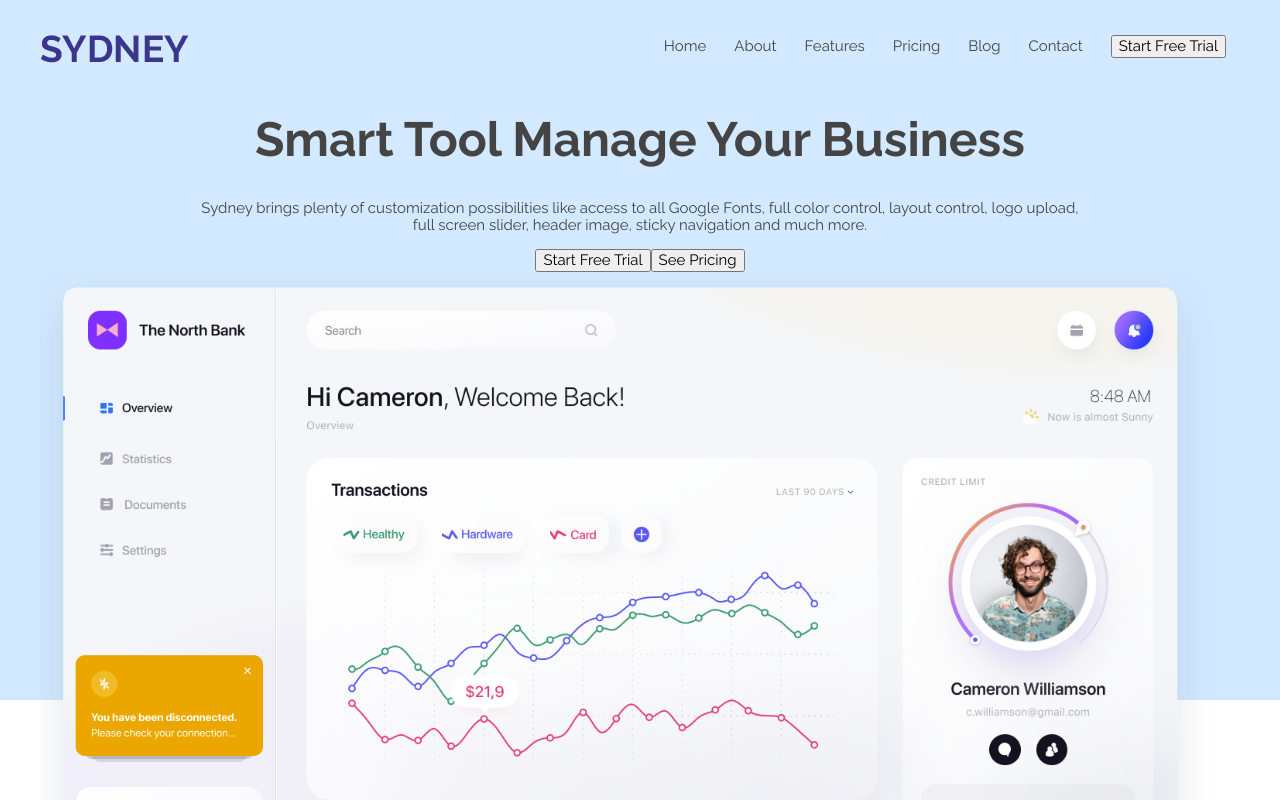
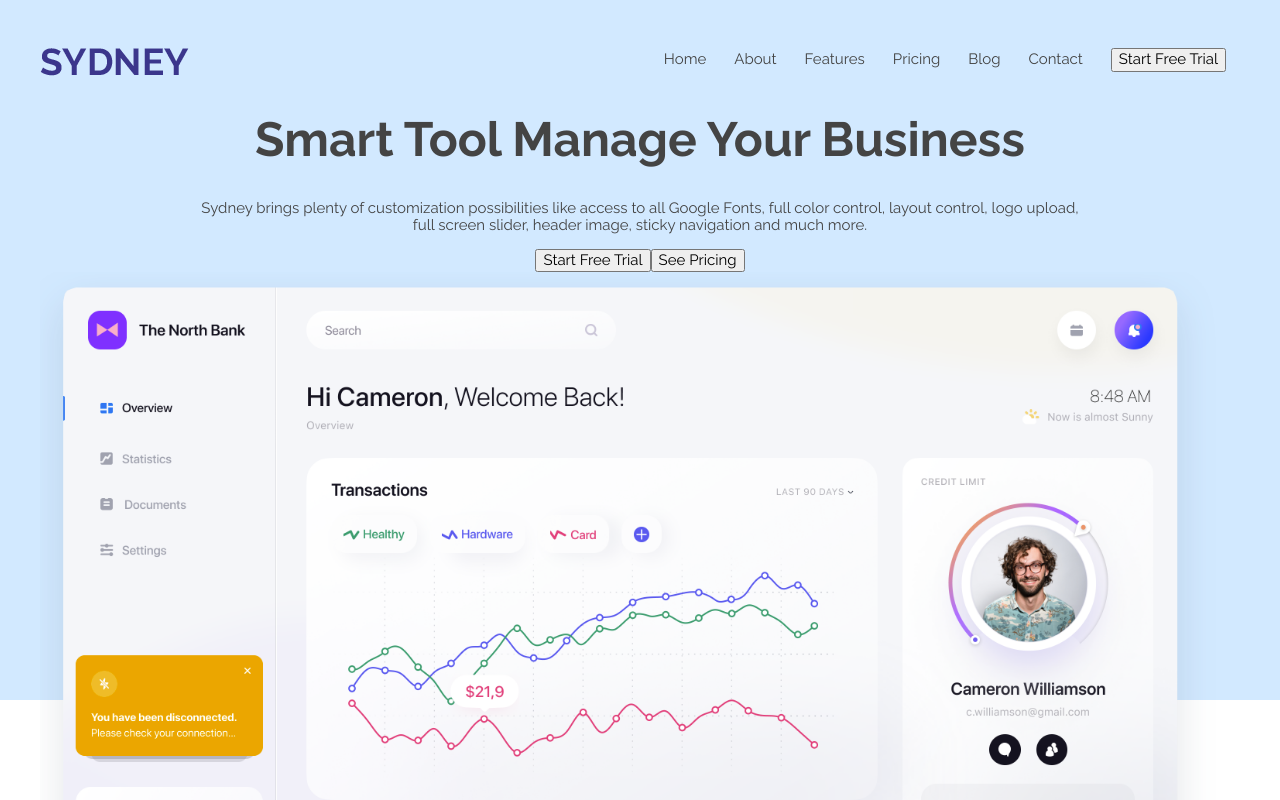
Before and after one commit to aspectum/react-frontend-sydney, a React (Create React App) app: page / in a window 1280 px wide. Shown: the top 800 px of the page. Built offline with nearby package versions, Linux system fonts and the light colour scheme.

Commit message:
Navbar: improving css classes and scroll animation

```diff
--- a/src/components/Navbar/Navbar.css
+++ b/src/components/Navbar/Navbar.css
@@ -1,22 +1,23 @@
-.navbar.container {
+.navbar .container {
     max-width: 1200px;
     width: 100%;
+    height: 80px;
     margin-left: auto;
     margin-right: auto;
     align-items: center;
 }
 
-.navbar.wrapper {
+.navbar {
     top: 0;
     position: fixed;
     width: 100%;
-    height: 80px;
+    /* height: 80px; */
     padding-top: 20px;
     background-color: rgba(210,233,255,0.9);
     transition: all 0.3s ease-out;
 }
 
-.navbar.scrolled {
+.scrolled {
     padding-top: 5px;
 }
 
--- a/src/components/Navbar/Navbar.js
+++ b/src/components/Navbar/Navbar.js
@@ -33,8 +33,8 @@ class Navbar extends React.Component {
 
     render() {
         return (
-            <div className={`navbar wrapper ${this.state.nav_scrolled && 'scrolled'}`}>
-                <div className='navbar container flex'>
+            <div className={`navbar ${this.state.nav_scrolled ? 'scrolled' : ''}`}>
+                <div className='container flex'>
                     <img src={logo} alt='logo' />
                     <nav>
                         <ul className='flex'>
```
